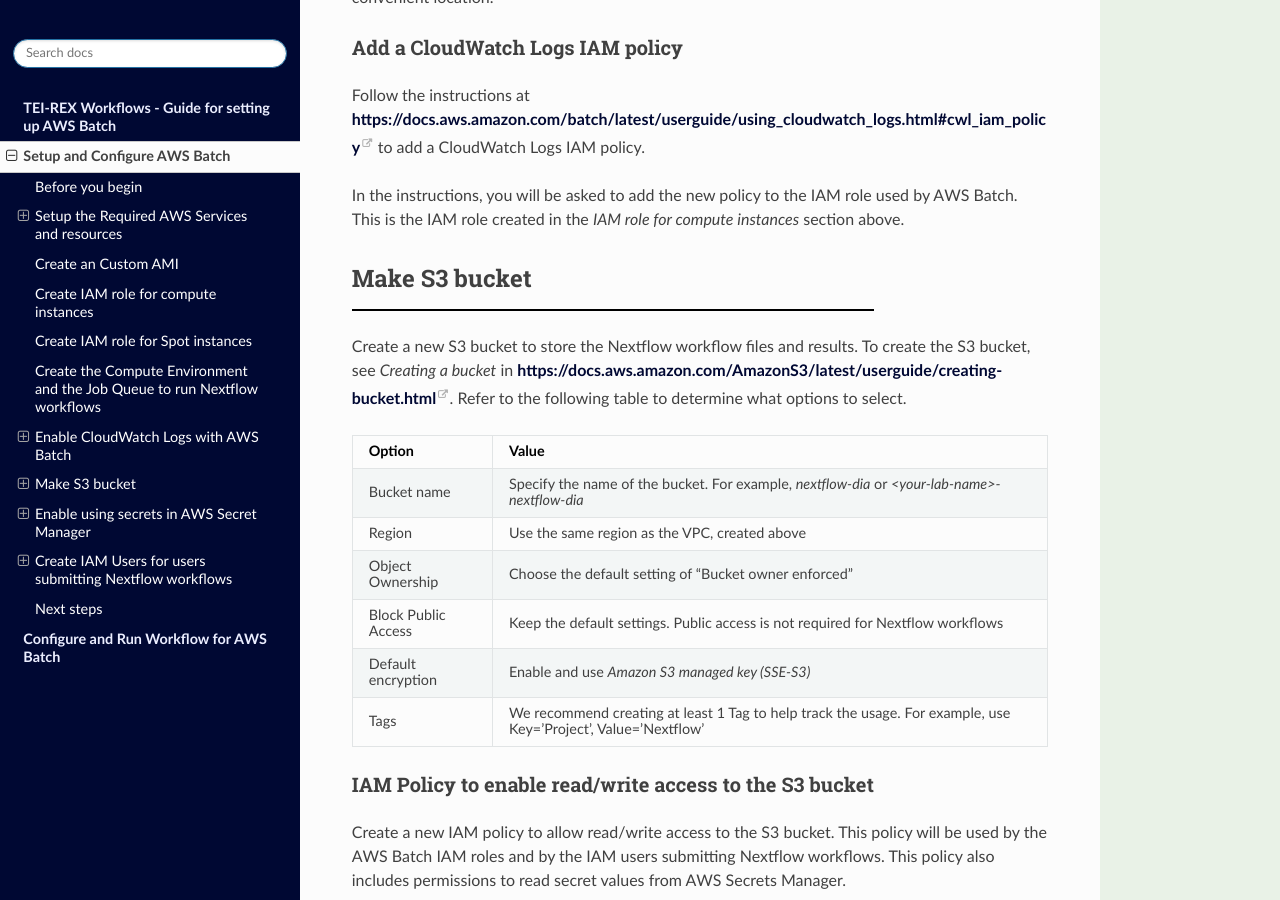
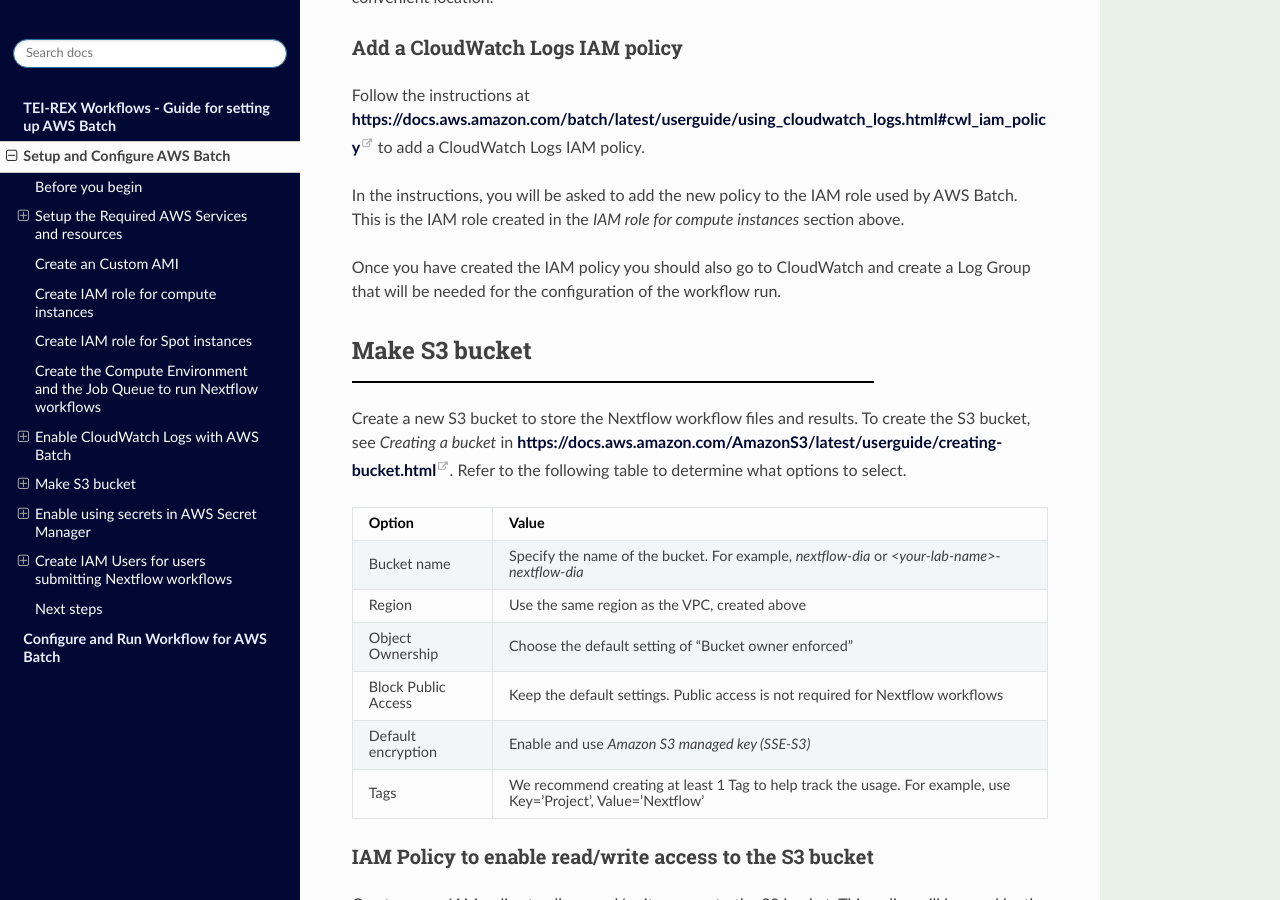
Before and after one commit to mriffle/teirex-aws-setup, a Sphinx documentation site: the page built from docs/source/set_up_aws.rst, in a window 1280 px wide and 900 px high, scrolled down 4371 px. Built offline with Sphinx 7.4.7 and the Read the Docs theme 3.1.0, drawn with Linux system fonts in a browser that asks for light colours.

Commit message:
Fixed syntax error in GetSecrets policy and added note to create a log group.

```diff
--- a/docs/source/set_up_aws.rst
+++ b/docs/source/set_up_aws.rst
@@ -130,6 +130,7 @@ Follow the instructions at https://docs.aws.amazon.com/batch/latest/userguide/us
 
 In the instructions, you will be asked to add the new policy to the IAM role used by AWS Batch. This is the IAM role created in the *IAM role for compute instances* section above.
 
+Once you have created the IAM policy you should also go to CloudWatch and create a Log Group that will be needed for the configuration of the workflow run.
 
 Make S3 bucket
 ==============
@@ -219,12 +220,8 @@ An example policy is below
         "Statement": [
             {
                 "Effect":"Allow",
-                "Action":[
-                    "secretsmanager:GetSecretValue",
-                ],
-                "Resource": [
-                    "arn:aws:secretsmanager:<aws-region>:<aws-account>:secret:NF_*"
-                ]
+                "Action": "secretsmanager:GetSecretValue",
+                "Resource": "arn:aws:secretsmanager:<aws-region>:<aws-account>:secret:NF_*"
             }
         ],
         "Version": "2012-10-17"
```
Also changed, not shown: 1 other file.
